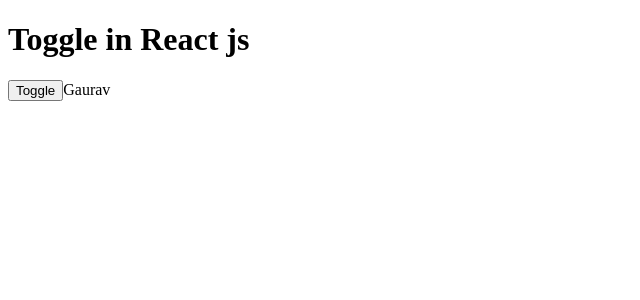
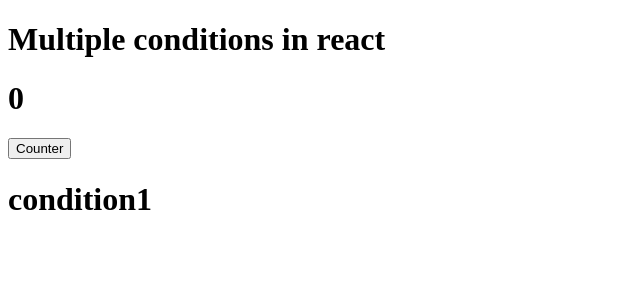
Before and after one commit to gaurav31120/React-step-by-step, a React (Vite) app in the folder react-step-by-step/: page / in a window 1280 px wide. Shown: the top 300 px of the page, without its empty margins (0-640 px from the left). Built offline with nearby package versions, Linux system fonts and the light colour scheme.

Commit message:
12 Multiple Conditional Rendering else if

```diff
--- a/react-step-by-step/src/App.jsx
+++ b/react-step-by-step/src/App.jsx
@@ -1,5 +1,6 @@
 import ClickEvent from "./ClickEventAndFunctionCall";
 import Counter from "./Components/Counter";
+import ElseIfConditional from "./Components/ElseIfConditional";
 import Toggle from "./Components/Toggle";
 import Header from "./Header";
 import JsxInReact from "./JsxInReact";
@@ -59,7 +60,8 @@
     {/* <ClickEvent/> */}
     {/* <State/> */}
     {/* <Counter/> */}
-    <Toggle />
+    {/* <Toggle /> */}
+    <ElseIfConditional />
     </div>
 
 
--- /dev/null
+++ b/react-step-by-step/src/Components/ElseIfConditional.jsx
@@ -0,0 +1,29 @@
+import { useState } from "react";
+
+const ElseIfConditional = () => {
+  const [count, setCount] = useState(0);
+
+  return (
+    <>
+      <div>
+        <h1>Multiple conditions in react</h1>
+        <h1>{count}</h1>
+        <button onClick={() => setCount(count + 1)}>Counter</button>
+
+        {count == 0 ? (
+          <h1>condition1</h1>
+        ) : count == 1 ? (
+          <h1>condition2</h1>
+        ) : count == 2 ? (
+          <h1>condition3</h1>
+        ) : count == 3 ? (
+          <h1>condition4</h1>
+        ) : count == 4 ? (
+          <h1>condition5</h1>
+        ) : null}
+      </div>
+    </>
+  );
+};
+
+export default ElseIfConditional;
```
Also changed, not shown: react-step-by-step/_React Notes/Multiple Conditional Rendering in React.txt (added), react-step-by-step/_React Notes/Toggle, Hide & Show in React JS.txt (added), 1 other file (tests, documents, lock files or other folders).
